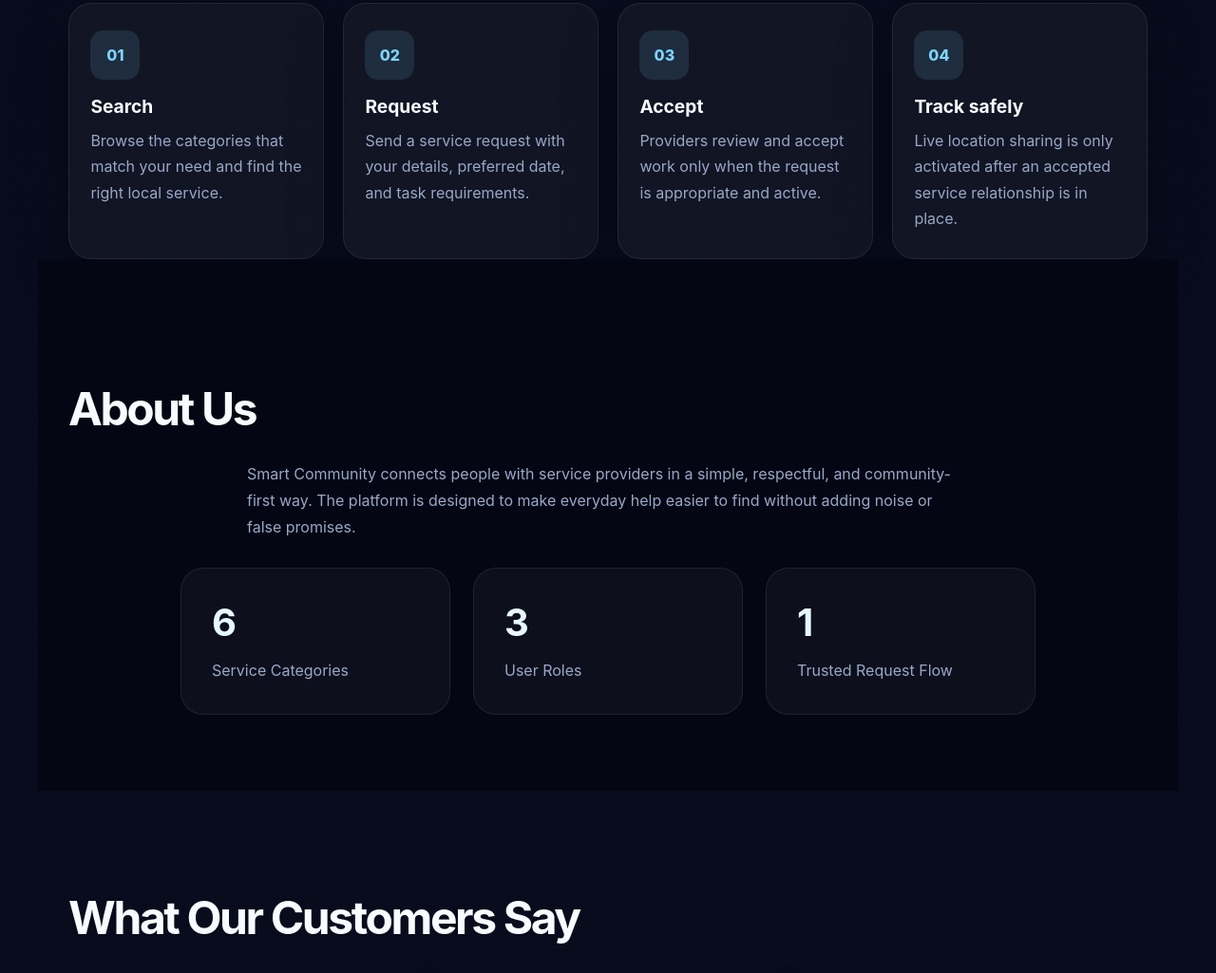
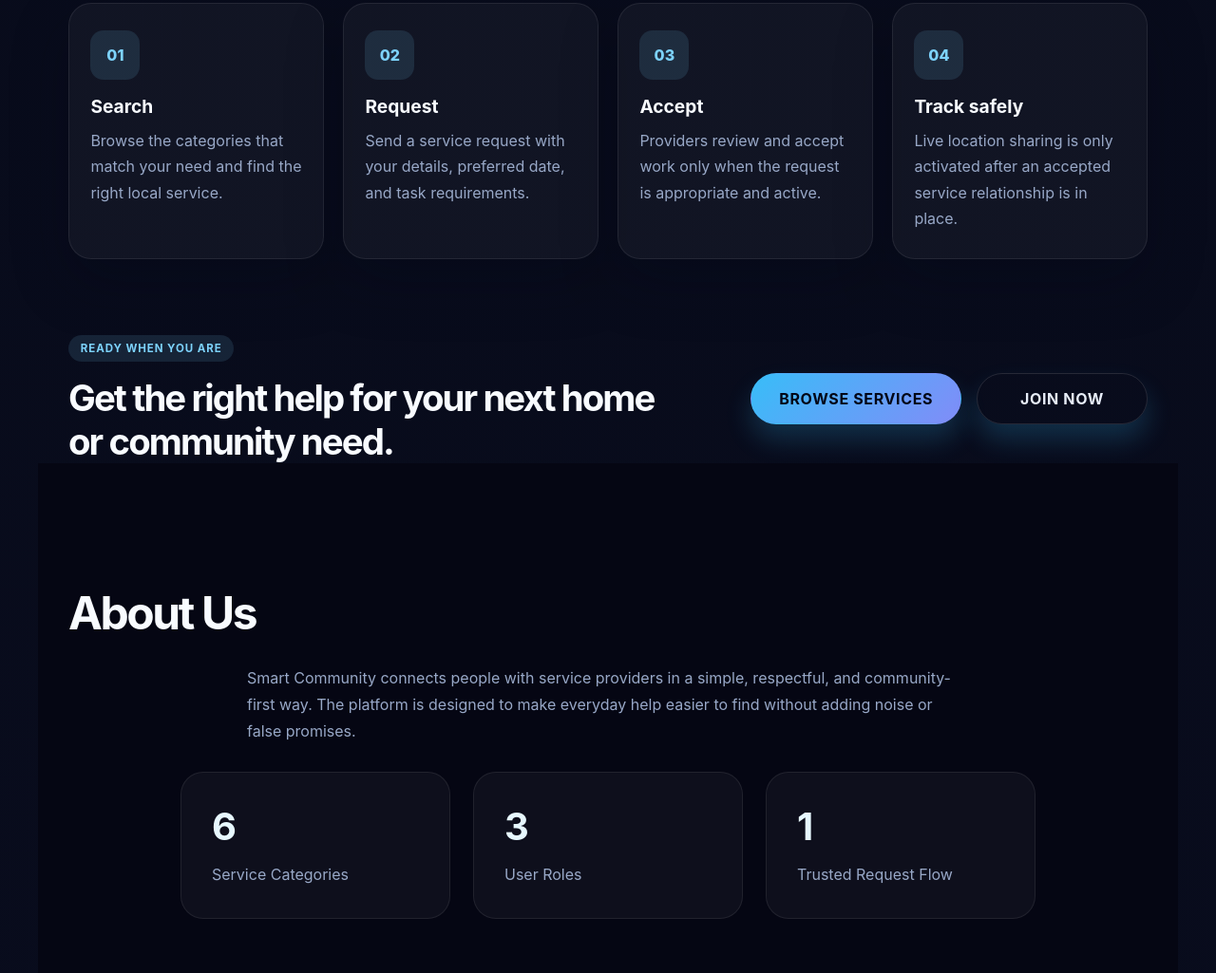
Before and after one commit to Ojimz01/Smarty-community-Platform, a plain HTML site: page frontend/index.html in a window 1280 px wide. Shown: the part 3427-4452 px from the top of the page at 95% size. Drawn offline with Linux system fonts and the light colour scheme; no server answers.

Commit message:
style: add premium cta section

```diff
--- a/frontend/index.html
+++ b/frontend/index.html
@@ -199,6 +199,17 @@
     </div>
    </section>
 
+   <section class="cta-strip" aria-labelledby="ctaHeading">
+    <div class="cta-copy">
+      <p class="eyebrow">Ready when you are</p>
+      <h3 id="ctaHeading">Get the right help for your next home or community need.</h3>
+    </div>
+    <div class="cta-actions">
+      <a class="button" href="services.html">Browse services</a>
+      <a class="button ghost" href="login.html">Join now</a>
+    </div>
+   </section>
+
    <section id="about" class="about">
     <h3>About Us</h3>
     <p>Smart Community connects people with service providers in a simple, respectful, and community-first way. The platform is designed to make everyday help easier to find without adding noise or false promises.</p>
--- a/frontend/style.css
+++ b/frontend/style.css
@@ -1019,12 +1019,45 @@ body.services-page {
 
 .trust-section,
 .how-it-works,
-.community-impact {
+.community-impact,
+.cta-strip {
     padding: 5rem 2rem 0;
 }
 
 .community-impact {
     margin-top: 1rem;
+}
+
+.cta-strip {
+    display: flex;
+    align-items: center;
+    justify-content: space-between;
+    gap: 1.5rem;
+    flex-wrap: wrap;
+    max-width: 1200px;
+    margin: 0 auto;
+    padding-bottom: 0;
+}
+
+.cta-strip .cta-copy {
+    max-width: 650px;
+}
+
+.cta-strip h3 {
+    margin: 0;
+    font-size: clamp(2rem, 3vw, 3rem);
+    letter-spacing: -0.05em;
+    color: #f8fbff;
+}
+
+.cta-strip .cta-actions {
+    display: flex;
+    flex-wrap: wrap;
+    gap: 1rem;
+}
+
+.cta-strip .button {
+    min-width: 180px;
 }
 
 .impact-grid {
```
